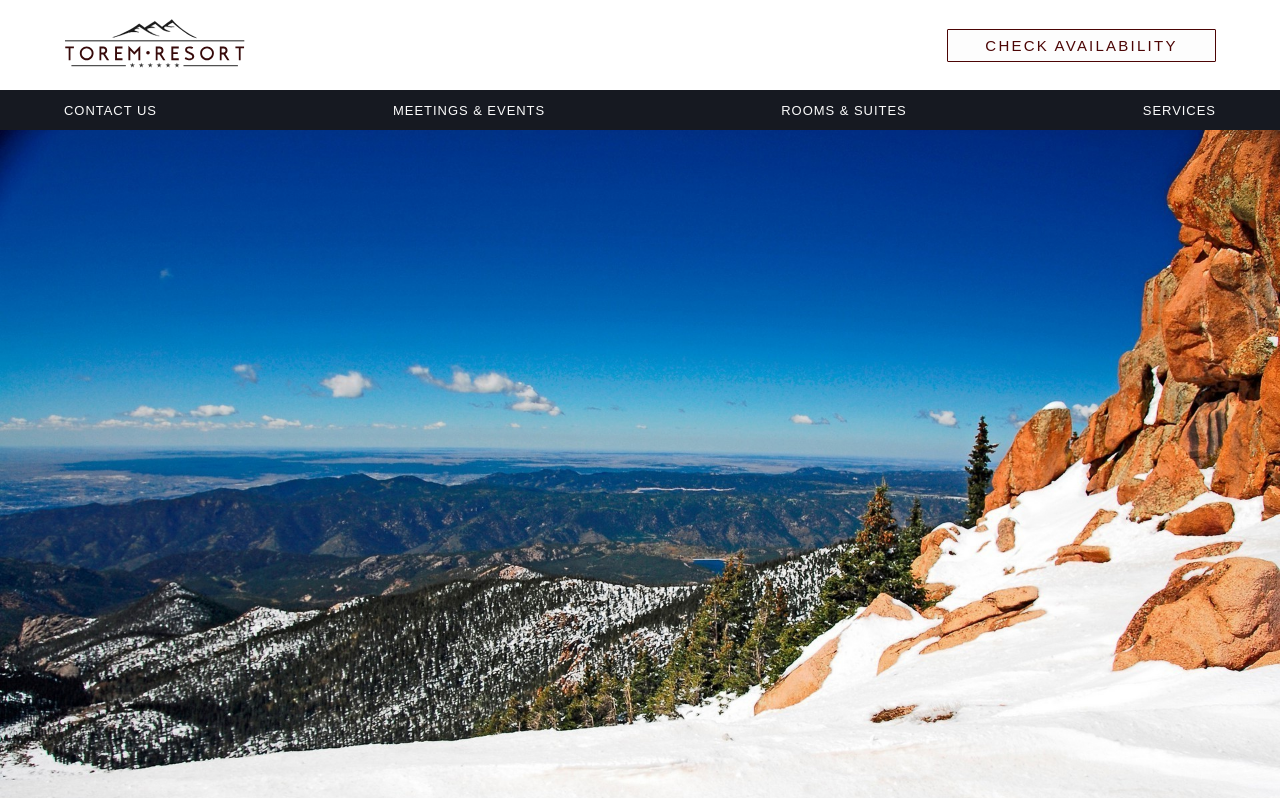
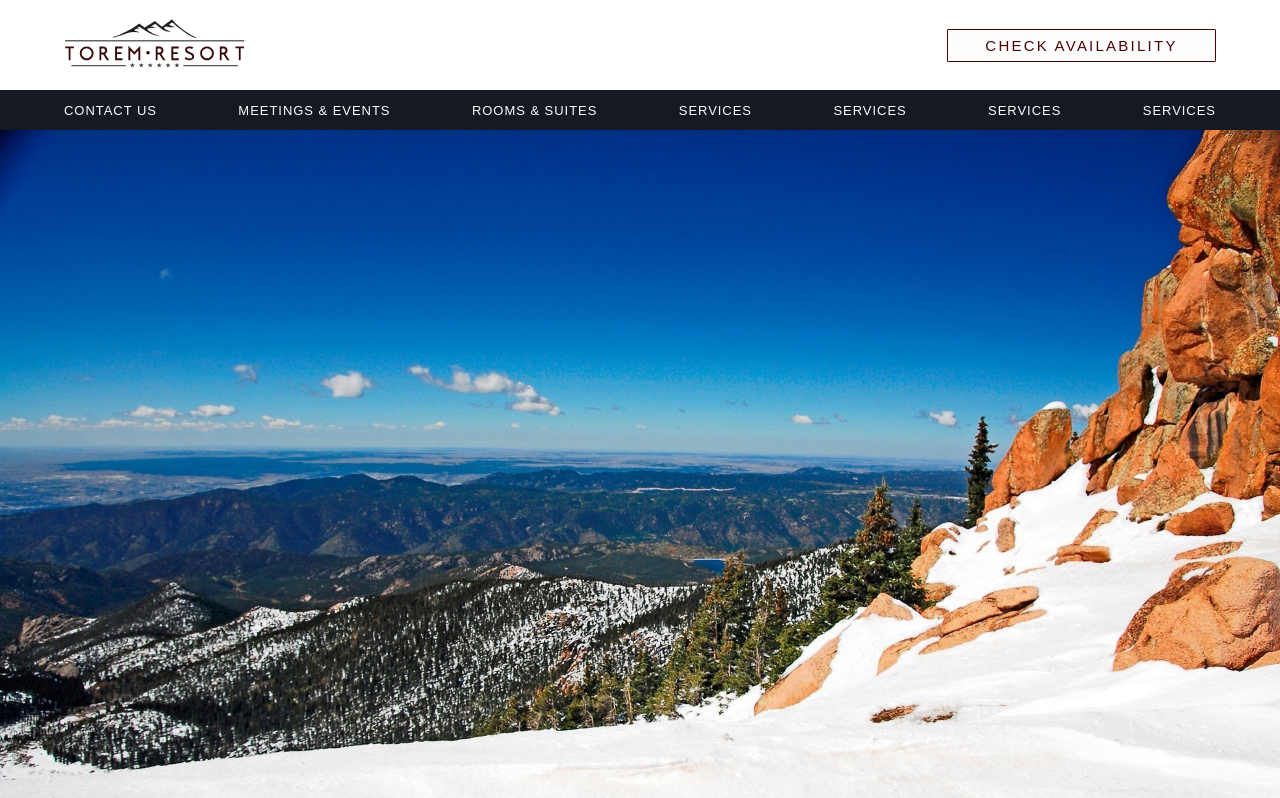
Before and after one commit to Gabewest1/hotel, a React (Create React App) app: page / in a window 1280 px wide. Shown: the top 798 px of the page. Built offline with nearby package versions, Linux system fonts and the light colour scheme; a web font is replaced by a local one.

Commit message:
add two nav items

```diff
--- a/src/components/Navbar/index.js
+++ b/src/components/Navbar/index.js
@@ -26,6 +26,10 @@ class Navbar extends React.Component {
                             <ListItem><Link to="/events">Meetings &amp; Events</Link></ListItem>
                             <ListItem><Link to="/rooms">Rooms &amp; Suites</Link></ListItem>
                             <ListItem><Link to="/services">Services</Link></ListItem>
+                            <ListItem><Link to="">Services</Link></ListItem>
+                            <ListItem><Link to="">Services</Link></ListItem>
+                            <ListItem><Link to="">Services</Link></ListItem>
+
                         </List>
                     </div>
                 </BottomNavbar>
@@ -131,7 +135,7 @@ const BottomNavbar = styled.div`
     width: 100%;
 `
 const NavbarView = styled.div`
-    background: cream;
+    background: #fefbd000;
     display: flex;
     align-items: center;
     flex-direction: column;
```
Also changed, not shown: public/assets/images/logo5.svg.
